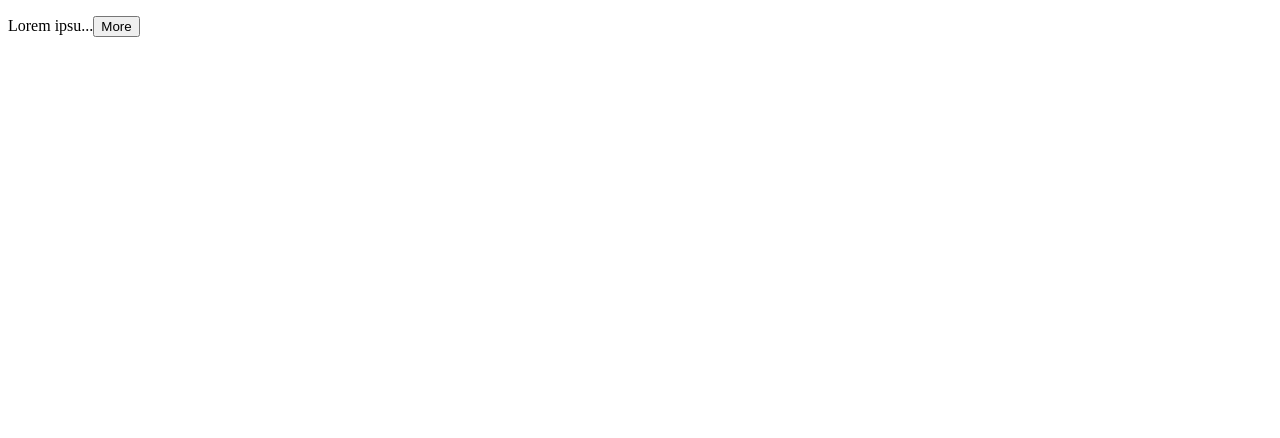
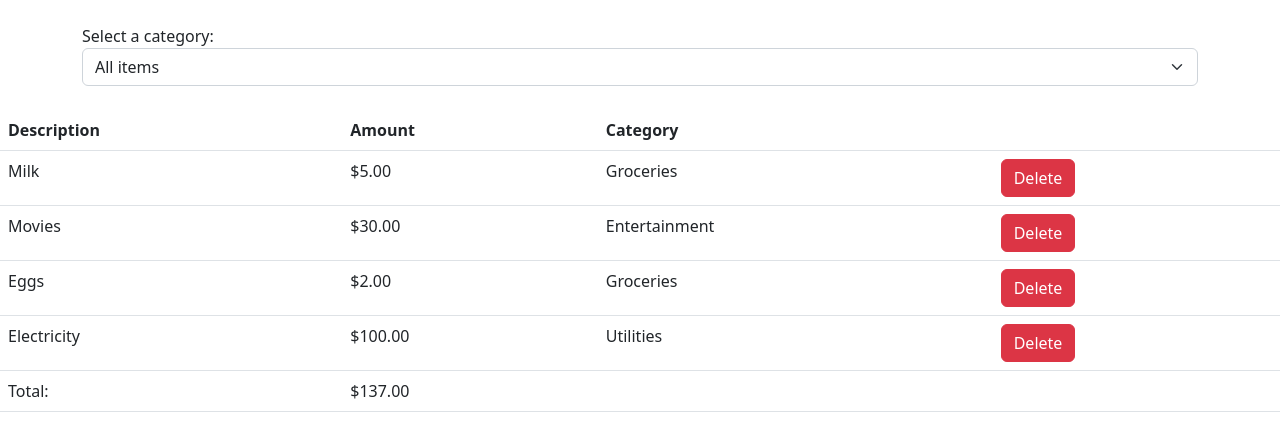
Before and after one commit to DavidShaibu/React-app-boilerplate, a React (Vite) app: page / in a window 1280 px wide. Shown: the top 438 px of the page. Built offline with nearby package versions, Linux system fonts and the light colour scheme.

Commit message:
expense table component

```diff
--- a/src/App.tsx
+++ b/src/App.tsx
@@ -1,6 +1,5 @@
 import { useState } from "react";
-import Button from "./components/Button/Button";
-import ExpandableText from "./components/ExpandableText/ExpandableText";
+import ExpenseTable from "./ExpenseTable/ExpenseTable";
 
 
 function App() {
@@ -12,9 +11,7 @@ function App() {
 
   return (
     <>
-    <ExpandableText maxChars={10}>
-      Lorem ipsum dolor sit amet consectetur, adipisicing elit. Cumque reiciendis voluptatibus laborum saepe nulla, perferendis quibusdam porro eos nostrum vitae odio eius vel ipsa amet dolorem quis animi, et temporibus sequi. Cupiditate assumenda nesciunt maxime amet ipsam quam aspernatur sunt excepturi, accusamus nam at numquam aliquid asperiores recusandae vitae odit repellat quos quod saepe! Iure porro officiis possimus? Ab asperiores, soluta rerum laboriosam dignissimos minima? Deserunt dolorum tenetur repudiandae aspernatur magnam earum vel consectetur odio officia. Magni voluptatum totam et neque dignissimos repellendus maiores, fugit error laudantium quasi amet eligendi in sunt earum praesentium deserunt ipsa ratione voluptate ex autem.
-    </ExpandableText>
+      <ExpenseTable data={[]}/>
     </>
     );
 
--- /dev/null
+++ b/src/ExpenseTable/ExpenseTable.tsx
@@ -0,0 +1,77 @@
+import { useState } from "react";
+
+interface Props {
+    data: object[];
+};
+
+const ExpenseTable = ({ data }: Props) => {
+
+  const [datata, setDatata]= useState([
+    { id: 1, description: "Milk", amount: 5.00, category: 'Groceries'},
+    { id: 2, description: "Movies", amount: 30.00, category: 'Entertainment'},
+    { id: 3, description: "Eggs", amount: 2.00, category: 'Groceries'},
+    { id: 4, description: "Electricity", amount: 100.00, category: 'Utilities'}
+  ]);
+
+//   datata = [];
+
+  const [selectedCategory, setSelectedCategory] = useState("All");
+
+  let filteredData = datata.filter((item) => selectedCategory === "All" ? true : item.category === selectedCategory);
+  const total = filteredData.reduce((sum, current) => sum + current.amount, 0);
+
+  const handleClick = (id: number) => {
+    setDatata(prevData => prevData.filter(item => item.id !== id));
+  }
+
+  return (
+    <>
+        <div className="container my-4">
+            <label htmlFor="mySelect">Select a category:</label>
+            <select onChange={(event) => setSelectedCategory(event.target.value)} className="form-select" id="mySelect">
+                <option value="All">All items</option>
+                <option value="Groceries">Groceries</option>
+                <option value="Entertainment">Entertainment</option>
+                <option value="Utilities">Utilities</option>
+            </select>
+        </div>
+        <table className="table">
+            <thead>
+                <tr>
+                    <th scope="col">Description</th>
+                    <th scope="col">Amount</th>
+                    <th scope="col">Category</th>
+                    <th scope="col"></th>
+                </tr>
+            </thead>
+            <tbody>
+                {datata.length === 0 ? (
+                <tr>
+                    <td></td>
+                    <td>No Item found</td>
+                    <td></td>
+                </tr>) : (
+                    filteredData
+                      .map(item => (
+                        <tr key={item.description}>
+                          <td scope="row">{item.description}</td>
+                          <td>{`$${item.amount.toFixed(2)}`}</td>
+                          <td>{item.category}</td>
+                          <td><button onClick={() => handleClick(item.id)} className="btn btn-danger">Delete</button></td>
+                        </tr>
+                      ))
+                )}
+                <tr>
+                    <td scope="row">Total:</td>
+                    <td>{`$${total.toFixed(2)}`}</td>
+                    <td></td>
+                    <td></td>
+                </tr>
+
+            </tbody>
+        </table>
+    </>
+  )
+}
+
+export default ExpenseTable
--- a/src/main.tsx
+++ b/src/main.tsx
@@ -1,6 +1,8 @@
 import React from 'react'
 import ReactDOM from 'react-dom/client'
 import App from './App'
+import "bootstrap/dist/css/bootstrap.css"
+
 
 ReactDOM.createRoot(document.getElementById('root') as HTMLElement).render(
   <React.StrictMode>
```
Also changed, not shown: src/Form/form.tsx (added, +12 -0 lines).
